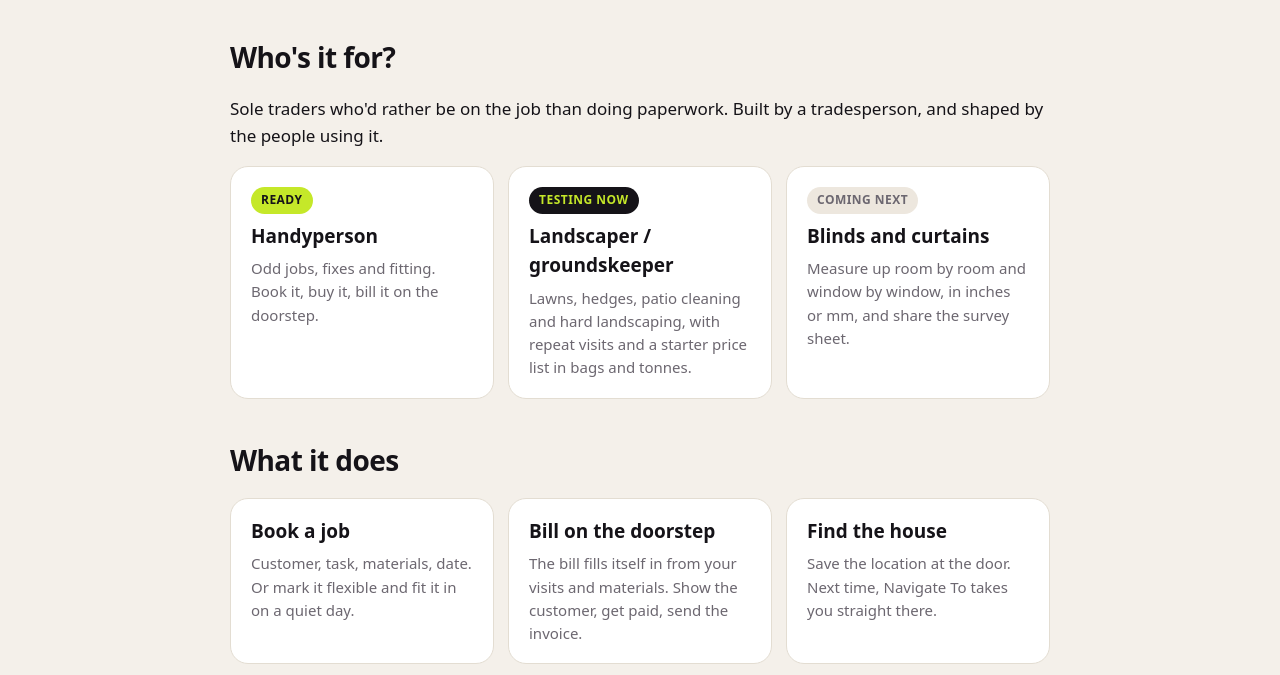
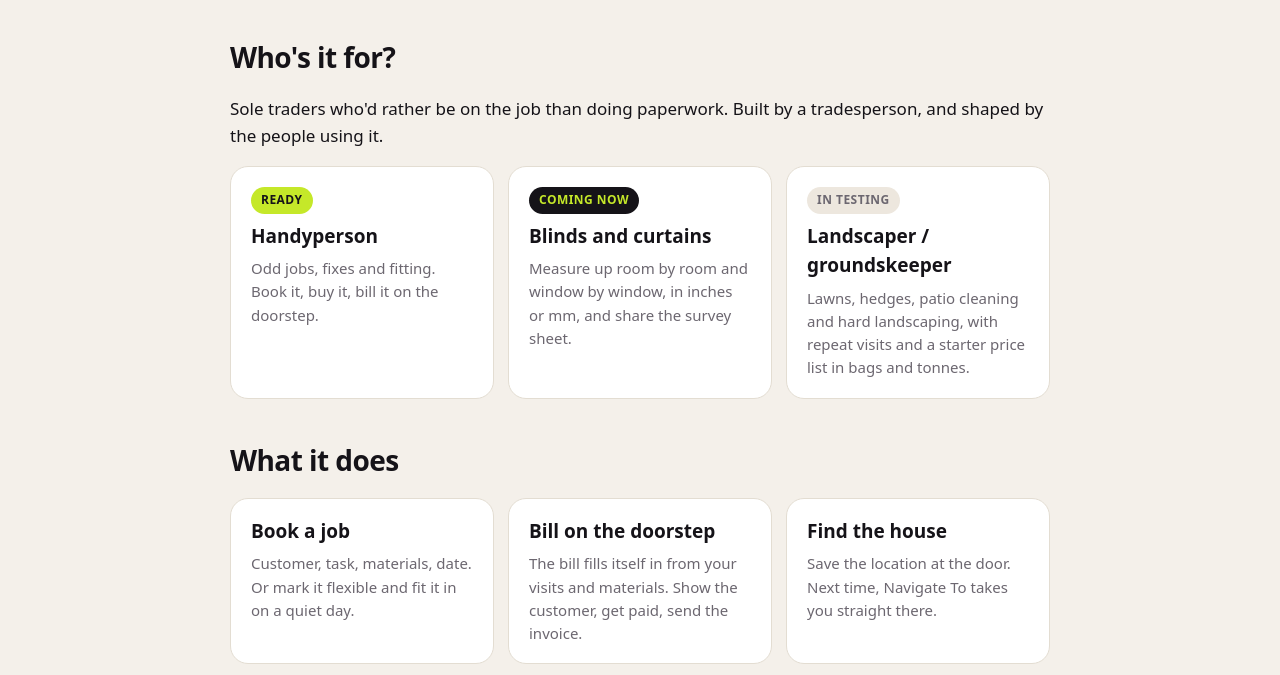
Before and after one commit to harrogatehandywoman-max/soultraderapp-site, a plain HTML site: page whos-it-for.html in a window 1280 px wide. Shown: the part 70-745 px from the top of the page. Drawn offline with Linux system fonts and the light colour scheme.

Commit message:
Who's it for: Ready, Coming now, In testing
Co-Authored-By: Claude Opus 5.5 <noreply@anthropic.com>
Claude-Session: https://claude.ai/code/session_01LKe82Ph7h6rxHmKYDxtrg4

```diff
--- a/whos-it-for.html
+++ b/whos-it-for.html
@@ -15,8 +15,8 @@
 <p>Sole traders who'd rather be on the job than doing paperwork. Built by a tradesperson, and shaped by the people using it.</p>
 <div class="grid">
 <div class="card"><span class="badge now">Ready</span><h3>Handyperson</h3><p>Odd jobs, fixes and fitting. Book it, buy it, bill it on the doorstep.</p></div>
-<div class="card"><span class="badge test">Testing now</span><h3>Landscaper / groundskeeper</h3><p>Lawns, hedges, patio cleaning and hard landscaping, with repeat visits and a starter price list in bags and tonnes.</p></div>
-<div class="card"><span class="badge next">Coming next</span><h3>Blinds and curtains</h3><p>Measure up room by room and window by window, in inches or mm, and share the survey sheet.</p></div>
+<div class="card"><span class="badge test">Coming now</span><h3>Blinds and curtains</h3><p>Measure up room by room and window by window, in inches or mm, and share the survey sheet.</p></div>
+<div class="card"><span class="badge next">In testing</span><h3>Landscaper / groundskeeper</h3><p>Lawns, hedges, patio cleaning and hard landscaping, with repeat visits and a starter price list in bags and tonnes.</p></div>
 </div>
 
 <h2>What it does</h2>
```
